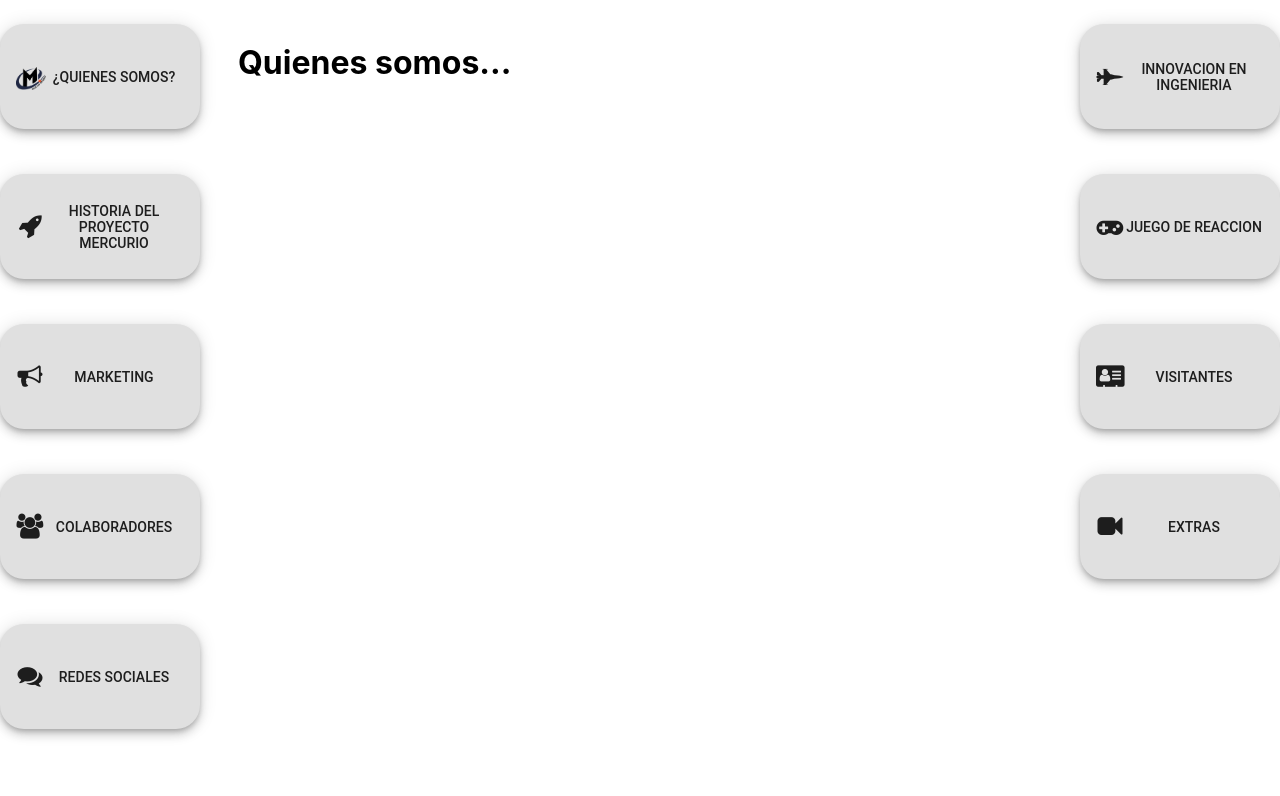
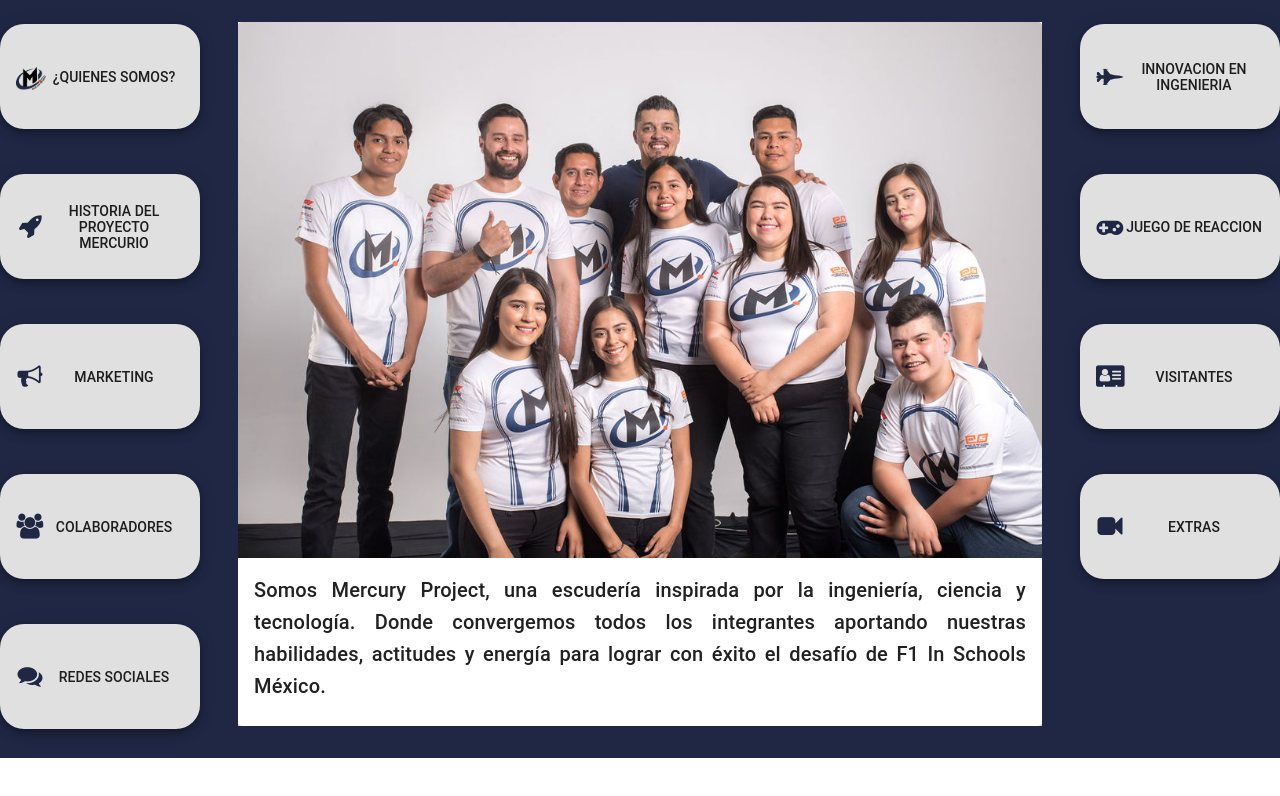
Before and after one commit to BettyM/stardust, a React (Create React App) app: page / in a window 1280 px wide. Shown: the top 796 px of the page. Built offline with nearby package versions, Linux system fonts and the light colour scheme.

Commit message:
Add Quienes somos content

```diff
--- a/src/components/Content/Us/index.js
+++ b/src/components/Content/Us/index.js
@@ -1,10 +1,32 @@
 import React from 'react'
+import Grid from '@material-ui/core/Grid'
+import Card from '@material-ui/core/Card'
+import CardContent from '@material-ui/core/CardContent'
+import CardMedia from '@material-ui/core/CardMedia'
+import Typography from '@material-ui/core/Typography'
+import MercuryImg from '../../../static/images/Mercury-33.jpg'
 
 const Us = () => {
   return (
-    <div>
-      <h1>Quienes somos...</h1>
-    </div>
+    <Grid item xs={12}>
+      <div className="grid-root">
+        <Card className="card">
+          <CardMedia
+            component="img"
+            alt="mercury"
+            className="card-media"
+            height="140"
+            image={MercuryImg}
+            title="Mercury Team"
+          />
+          <CardContent>
+            <Typography component="p" align="justify" variant="h6">
+              Somos Mercury Project, una escudería inspirada por la ingeniería, ciencia y tecnología. Donde convergemos todos los integrantes aportando nuestras habilidades, actitudes y energía para lograr con éxito el desafío de F1 In Schools México.
+          </Typography>
+        </CardContent>
+        </Card>
+      </div>
+    </Grid>
   )
 }
 
--- a/src/styles/index.css
+++ b/src/styles/index.css
@@ -13,6 +13,10 @@ code {
   monospace;
 }
 
+#root {
+  background-color: #202744;
+}
+
 .root {
   display: flex;
   flex-wrap: wrap;
@@ -24,24 +28,6 @@ code {
   position: relative;
   height: 70% !important;
   width: 100% !important;
-  /*
-  [theme.breakpoints.down('xs')]: {
-    width: '100% !important', // Overrides inline-style
-    height: 100,
-  },
-  '&:hover, &$focus-visible' {
-    z-index: 1;
-    '& $image-backdrop' {
-      opacity: 0.15;
-    }
-    '& $image-marked' {
-      opacity: 0;
-    }
-    '& $image-title' {
-      border: '4px solid currentColor';
-    }
-  }
-  */
 }
 
 .image:hover {
@@ -178,3 +164,15 @@ code {
 .content-root {
   padding: 30px !important;
 }
+
+.card {
+  height: 100%;
+}
+
+.card-media {
+  height: 100%;
+}
+
+.fa {
+  color: #202744;
+}
```
Also changed, not shown: src/static/images/Mercury-33.jpg (added).
